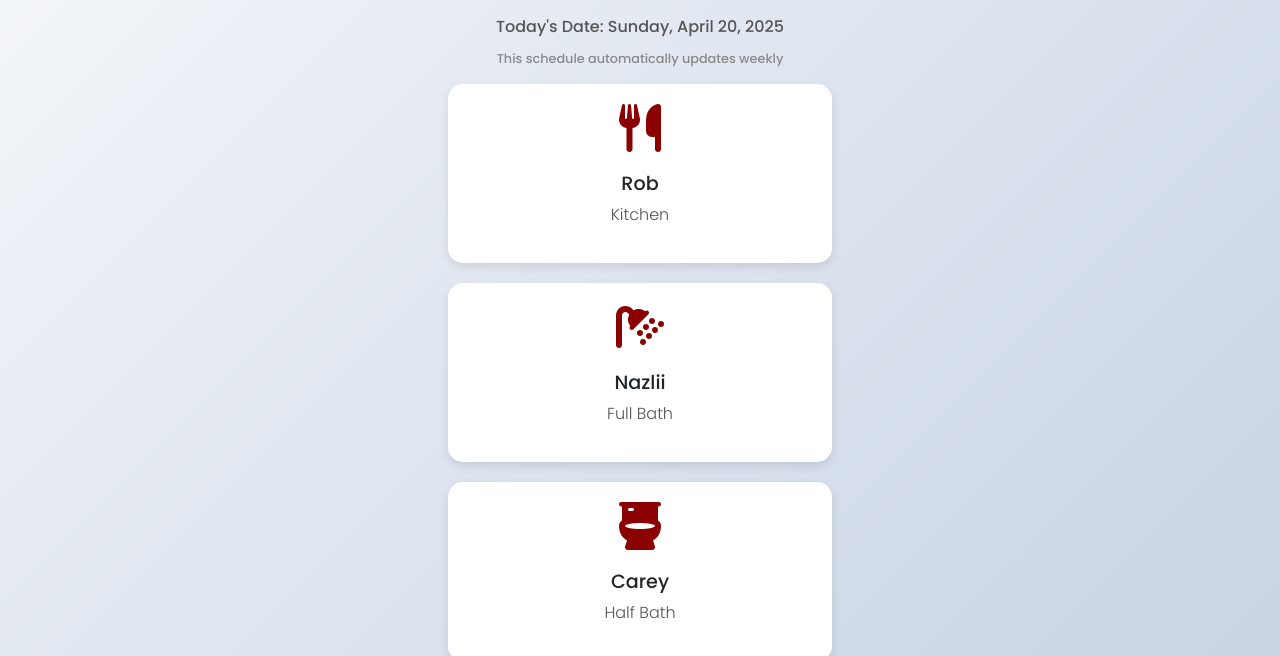
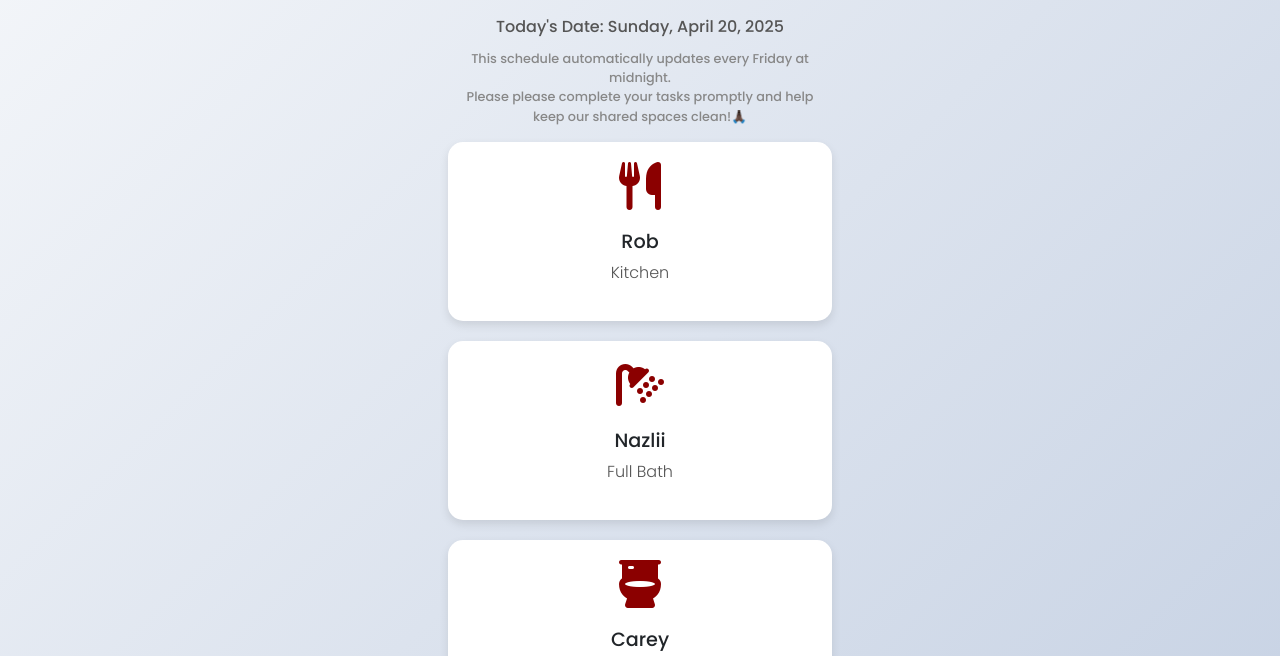
Before and after one commit to okalmanwa/CleaningSchedule, a plain HTML site: page index.html in a window 1280 px wide. Shown: the part 142-798 px from the top of the page. Drawn offline with nearby package versions, Linux system fonts and the light colour scheme; a small style sheet from the web is missing.

Commit message:
updated the message

```diff
--- a/index.html
+++ b/index.html
@@ -23,7 +23,11 @@
     <div class="container mt-5">
         <h1 data-aos="fade-down">Weekly Cleaning Schedule</h1>
         <p id="current-date" class="current-date" data-aos="fade-right"></p>
-        <p class="refresh-note" data-aos="fade-left">This schedule automatically updates weekly</p>
+        <p class="refresh-note" data-aos="fade-left">
+            This schedule automatically updates every Friday at midnight.
+            <br>
+            <span class="reminder-text">Please please complete your tasks promptly and help keep our shared spaces clean!🙏🏿</span>
+        </p>
 
         <div class="row justify-content-center">
             <div class="col-12 cleaning-task" data-aos="zoom-in">
```
